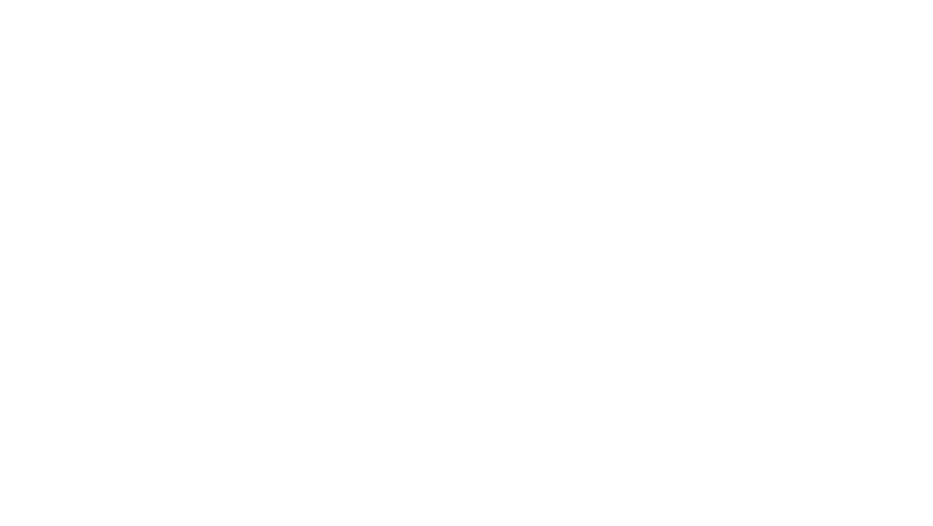
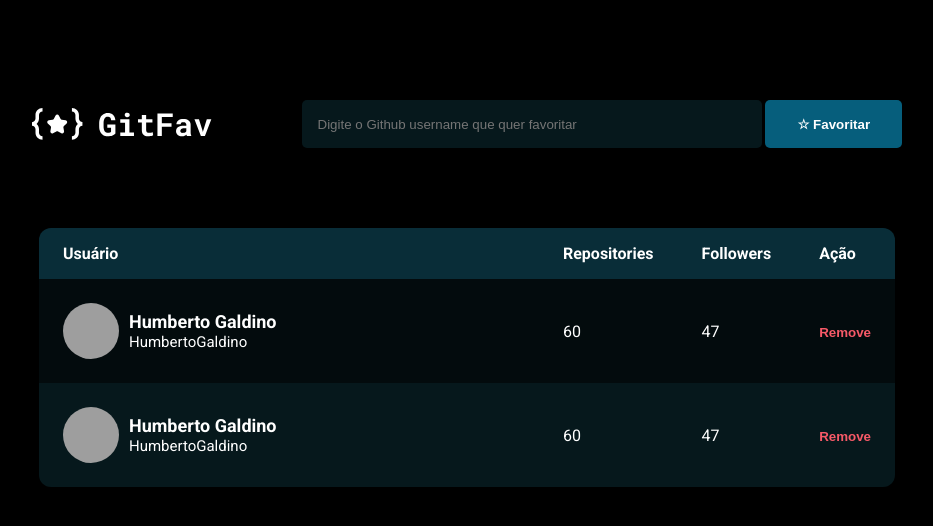
Before and after one commit to HumbertoGaldino/stage-6-desafio-gitfav, a plain HTML site: page index.html in a window 1280 px wide. Shown: the whole page, without its empty margins (173-1106 px from the left). Drawn offline with Linux system fonts and the light colour scheme; grey boxes are pictures that could not be loaded.

Commit message:
Criando o style.css

```diff
--- a/index.html
+++ b/index.html
@@ -2,9 +2,99 @@
 <html lang="pt-br">
   <head>
     <meta charset="UTF-8" />
+
+    <link rel="preconnect" href="https://fonts.googleapis.com" />
+    <link rel="preconnect" href="https://fonts.gstatic.com" crossorigin />
+    <link
+      href="https://fonts.googleapis.com/css2?family=Roboto:wght@400;700&display=swap"
+      rel="stylesheet"
+    />
+
     <meta http-equiv="X-UA-Compatible" content="IE=edge" />
     <meta name="viewport" content="width=device-width, initial-scale=1.0" />
+
+    <link rel="stylesheet" href="style.css" />
+
     <title>GitFav</title>
   </head>
-  <body></body>
+  <body>
+    <header>
+      <img src="./assets/Gitfav.svg" alt="Logo GitFav" />
+      <div id="search">
+        <label class="sr-only" for="input-search"
+          >Digite o Github username que quer favoritar</label
+        >
+        <input
+          type="text"
+          placeholder="Digite o Github username que quer favoritar"
+        />
+        <input type="button" value="&#9734; Favoritar" />
+      </div>
+    </header>
+
+    <div id="app">
+      <table>
+        <thead>
+          <tr>
+            <th>Usuário</th>
+            <th>Repositories</th>
+            <th>Followers</th>
+            <th>Ação</th>
+          </tr>
+        </thead>
+
+        <tbody>
+          <tr>
+            <td class="user">
+              <img
+                src="https://github.com/HumbertoGaldino.png"
+                alt="Imagem de HumbertoGaldino"
+              />
+
+              <a
+                href="https://github.com/HumbertoGaldino"
+                target="_blank"
+                rel="noopener noreferrer"
+              >
+                <p>Humberto Galdino</p>
+                <span>HumbertoGaldino</span>
+              </a>
+            </td>
+
+            <td class="repositories">60</td>
+            <td class="followers">47</td>
+            <td>
+              <button class="remove">Remove</button>
+            </td>
+          </tr>
+
+          <tr>
+            <td class="user">
+              <img
+                src="https://github.com/HumbertoGaldino.png"
+                alt="Imagem de HumbertoGaldino"
+              />
+
+              <a
+                href="https://github.com/HumbertoGaldino"
+                target="_blank"
+                rel="noopener noreferrer"
+              >
+                <p>Humberto Galdino</p>
+                <span>HumbertoGaldino</span>
+              </a>
+            </td>
+
+            <td class="repositories">60</td>
+            <td class="followers">47</td>
+            <td>
+              <button class="remove">Remove</button>
+            </td>
+          </tr>
+        </tbody>
+
+        <tfoot></tfoot>
+      </table>
+    </div>
+  </body>
 </html>
--- a/style.css
+++ b/style.css
@@ -3,3 +3,169 @@
     padding: 0;
     box-sizing: border-box;
 }
+
+:root{
+    font-size: 62.5%;
+
+    --bg-color: #000000;
+    --bg-input: #06181C;
+    --bg-button: #065E7C;
+    --bg-table: #092D38;
+
+    --border-tr: #4A808C;
+    --bg-tr: #06161B80;
+    --bg-tr-even: #06181C;
+
+    --tx-remover: #F75A68;
+}
+
+/*Screen Reader Only*/
+.sr-only{
+    position: absolute;
+    width: 1px;
+    height: 1px;
+    padding: 0;
+    margin: -1px;
+    overflow: hidden;
+    clip: rect(0, 0, 0, 0);
+    white-space: nowrap; /*Impede a quebra de linha*/
+}
+
+
+body{
+    display: flex;
+    flex-direction: column;
+    align-items: center;
+    justify-content: center;
+    font-family: 'Roboto', sans-serif ;
+
+    padding: 10rem 16rem;
+    background-color: var(--bg-color);
+
+    font-size: 1.6rem;
+
+}
+
+header{
+    width: 100%;
+    display: flex;
+    justify-content: space-around;
+
+    margin-bottom: 8rem;
+}
+
+header img{
+    max-width: 18rem;
+}
+
+input[type=text]{
+    width: 46rem;
+    height: 4.8rem;
+    padding: 1.6rem;
+    background-color: var(--bg-input);
+
+    border: none;
+    border-radius: .5rem;
+
+    color: white;
+}
+
+input[type=button]{
+    max-width: 17rem;
+    height: 4.8rem;
+    padding: 1.2rem 3.2rem;
+
+    border: none;
+    border-radius: .5rem;
+
+    background-color: var(--bg-button);
+    color: white;
+    font-weight: 700;
+
+    cursor: pointer;
+}
+
+input[type=button]:hover{
+    background-color: white;
+    color: var(--bg-button);
+}
+
+table {
+    width: 100%;
+    border-collapse: collapse;
+    border-radius: 1.2rem;
+    overflow: hidden;
+
+    color: white;
+}
+
+thead{
+    border-bottom: none;
+    border-radius: 1rem;
+}
+
+th{
+    padding: 1.6rem 2.4rem;
+    color: white;
+    background-color: var(--bg-table);
+    text-align: left;
+}
+
+th:first-child{
+    min-width: 50rem;
+}
+
+tbody tr{
+    background-color: var(--bg-tr);
+}
+
+tbody tr:nth-child(even) {
+    background-color: var(--bg-tr-even);
+}
+
+tbody tr:first-child{
+    border-top: none;
+}
+
+td {
+    text-align: left;
+    padding: 2.4rem;
+}
+
+.user{
+    display: flex;
+    flex-direction: row;
+    align-items: center;
+    justify-content: left;
+    gap: 1rem;
+}
+
+.user img{
+    width: 56px;
+    height: 56px;
+    border-radius: 50%;
+}
+
+.user a{
+    text-decoration: none;
+    color: white;
+}
+
+.user a p{
+    font-size: 1.8rem;
+    font-weight: 700;
+}
+
+.user a span{
+    font-size: 1.5rem;
+    font-weight: 400;
+}
+
+.remove{
+    background-color: transparent;
+    border: none;
+    color: var(--tx-remover);
+    font-weight: 700;
+
+    cursor:pointer
+}
```
Also changed, not shown: assets/Estrela.svg (added), assets/Gitfav.svg (added), assets/star.svg (added).
